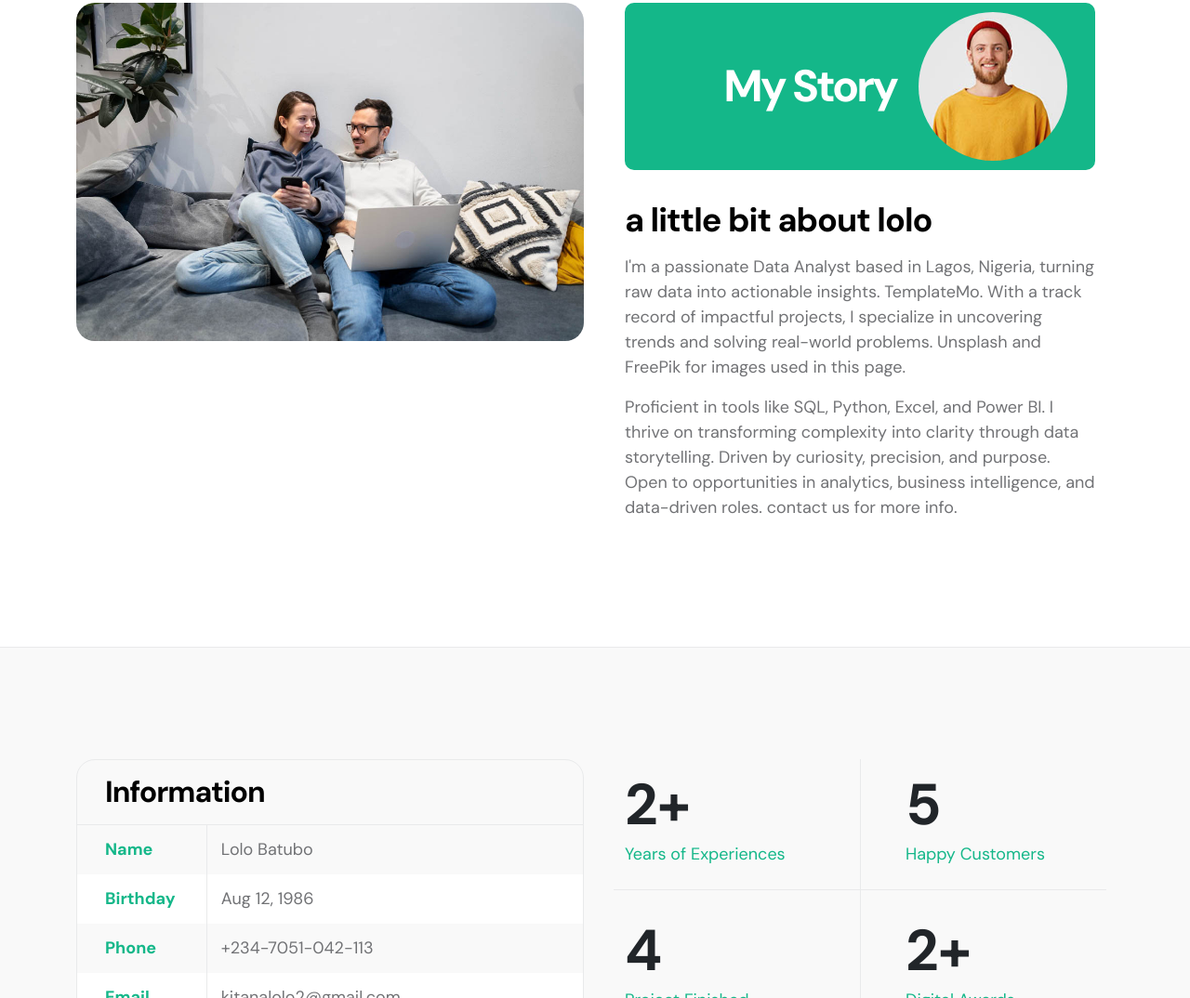
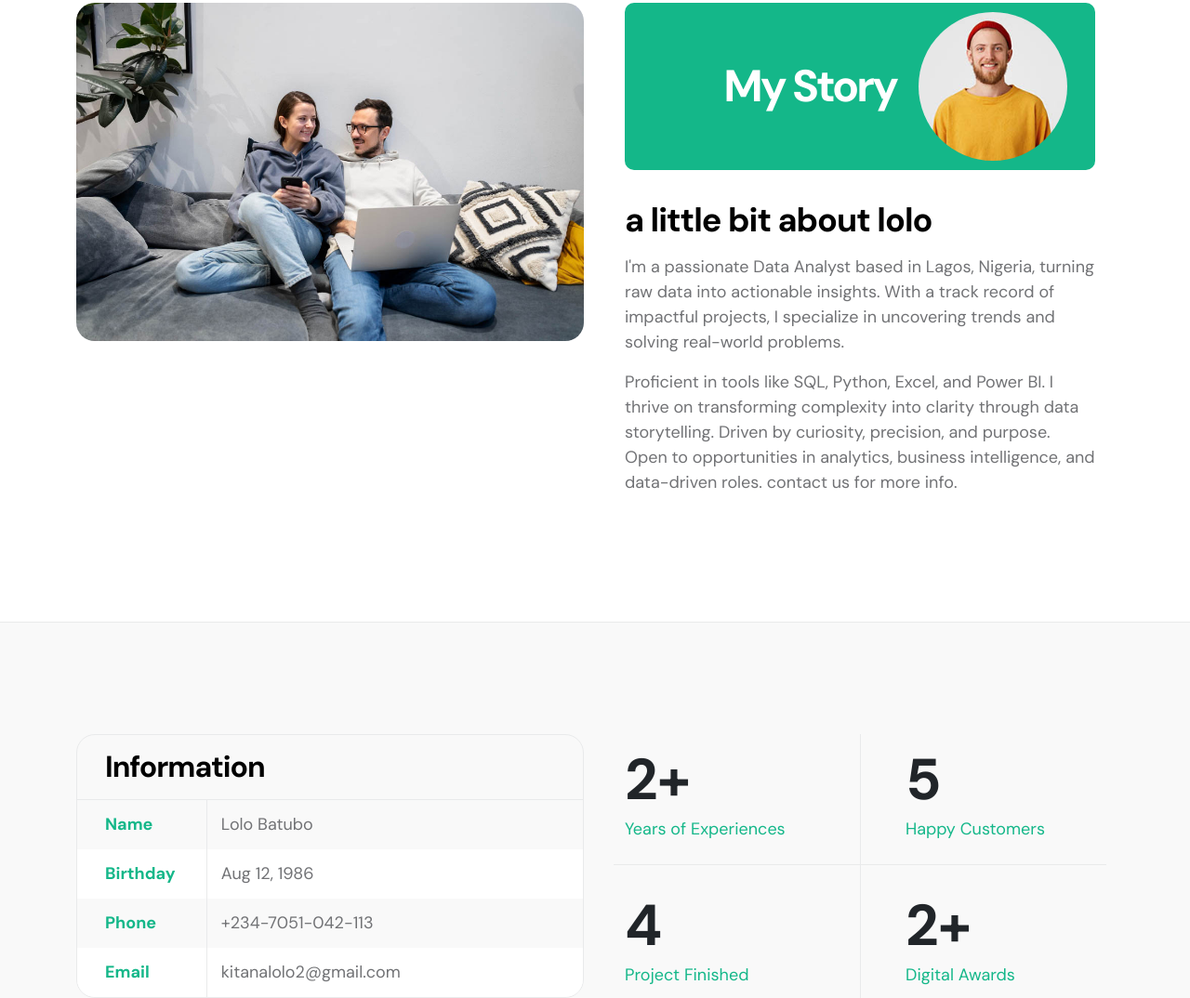
Before and after one commit to Batubo/Batubo.github.io, a plain HTML site: page index.html in a window 1280 px wide. Shown: the part 777-1851 px from the top of the page at 93% size. Drawn offline with Linux system fonts and the light colour scheme.

Commit message:
Second text changes to the index.html file

```diff
--- a/index.html
+++ b/index.html
@@ -141,7 +141,7 @@ https://templatemo.com/tm-578-first-portfolio
 
                                 <h3 class="pt-2 mb-3">a little bit about lolo</h3>
 
-                                <p>I'm a passionate Data Analyst based in Lagos, Nigeria, turning raw data into actionable insights. <a href="https://templatemo.com" target="_blank">TemplateMo</a>. With a track record of impactful projects, I specialize in uncovering trends and solving real-world problems.  <a href="https://unsplash.com" target="_blank">Unsplash</a> and <a href="https://freepik.com" target="_blank">FreePik</a> for images used in this page.</p>
+                                <p>I'm a passionate Data Analyst based in Lagos, Nigeria, turning raw data into actionable insights.  With a track record of impactful projects, I specialize in uncovering trends and solving real-world problems. </p>
 
                                 <p> Proficient in tools like SQL, Python, Excel, and Power BI. I thrive on transforming complexity into clarity through data storytelling. Driven by curiosity, precision, and purpose. Open to opportunities in analytics, business intelligence, and data-driven roles. <a href="https://templatemo.com/contact" target="_blank">contact us</a> for more info.</p>
                             </div>
```
